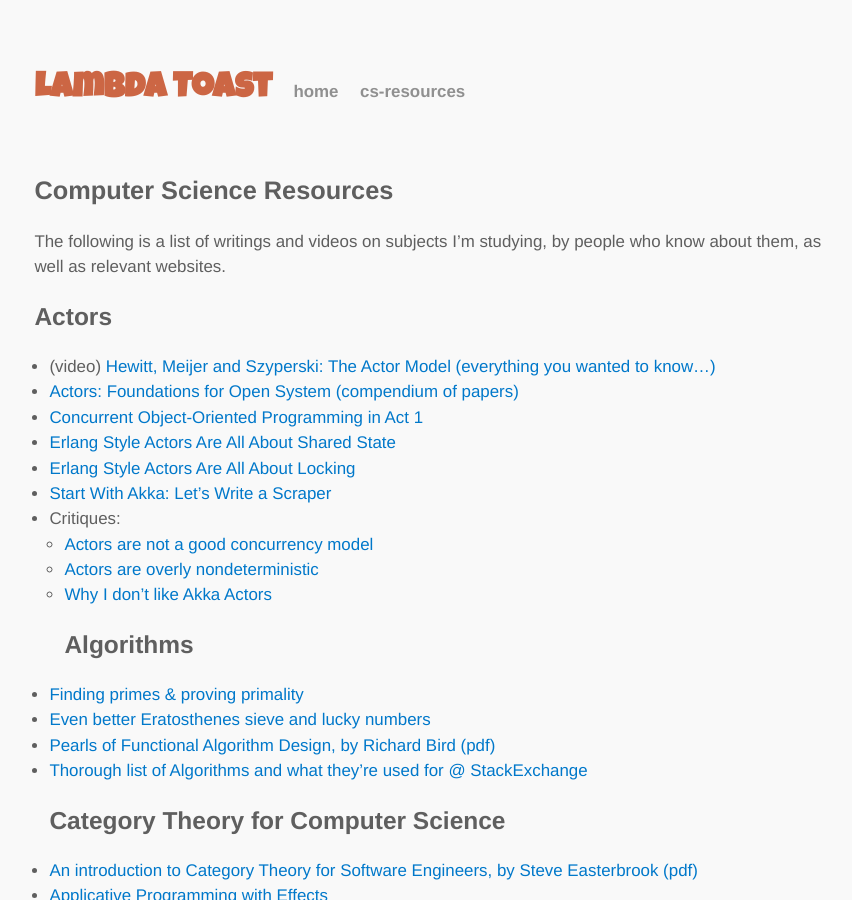
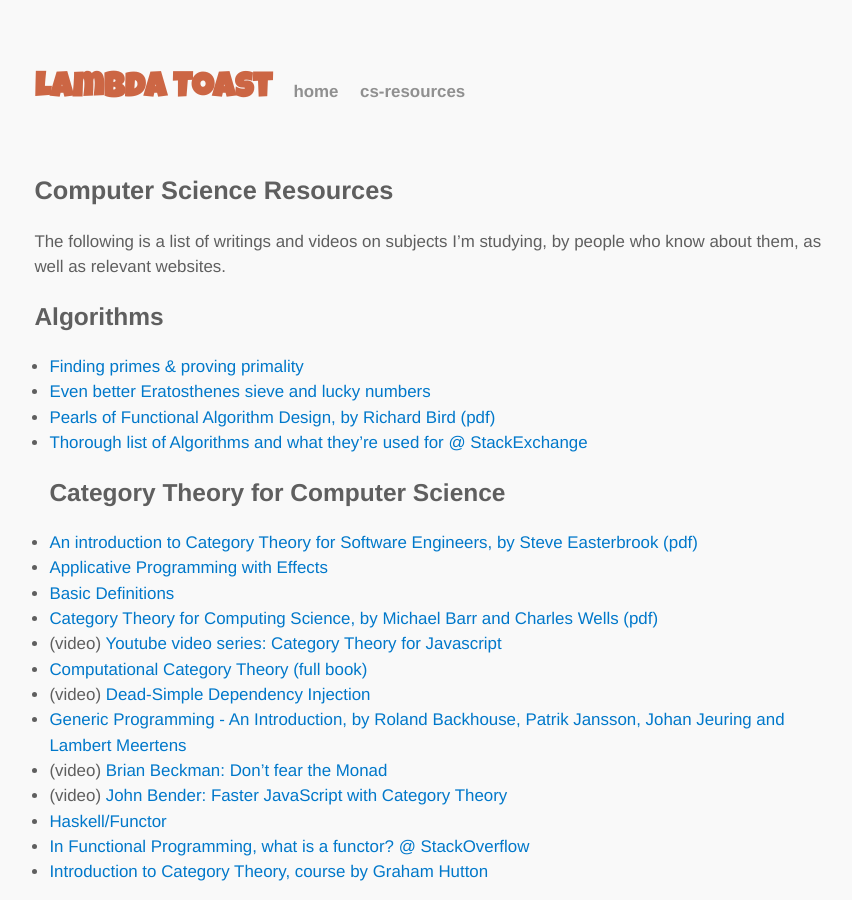
Before and after one commit to lambdatoast/lambdatoast.github.com, a Jekyll site: the page built from cs-resources/index.md, in a window 1280 px wide and 900 px high. Shown: the whole window, without its empty margins (200-1052 px from the left). Built offline with Jekyll 4.4.1, drawn with Linux system fonts in a browser that asks for light colours; some of the changed text lies outside the part shown.

Commit message:
Made Actors a subsection of the Distributed / Concurrency section.

```diff
--- a/cs-resources/index.md
+++ b/cs-resources/index.md
@@ -8,17 +8,6 @@
 The following is a list of writings and videos on subjects I'm
 studying, by people who know about them, as well as relevant websites.
 
-## Actors
-  - (video) [Hewitt, Meijer and Szyperski: The Actor Model (everything you wanted to know...)](http://www.youtube.com/watch?v=7erJ1DV_Tlo)
-  - [Actors: Foundations for Open System (compendium of papers)](http://erights.org/history/actors.html)
-  - [Concurrent Object-Oriented Programming in Act 1](http://web.media.mit.edu/~lieber/Lieberary/OOP/Act-1/Concurrent-OOP-in-Act-1.html)
-  - [Erlang Style Actors Are All About Shared State](http://james-iry.blogspot.com.ar/2009/04/erlang-style-actors-are-all-about.html)
-  - [Erlang Style Actors Are All About Locking](http://james-iry.blogspot.com.ar/2009/04/erlang-style-actors-are-all-about_16.html)
-  - [Start With Akka: Let's Write a Scraper](http://sap1ens.com/blog/2013/12/04/start-with-akka-lets-write-a-scraper/)
-  - Critiques:
-    + [Actors are not a good concurrency model](http://pchiusano.blogspot.com.ar/2010/01/actors-are-not-good-concurrency-model.html)
-    + [Actors are overly nondeterministic](http://pchiusano.blogspot.co.uk/2013/09/actors-are-overly-nondeterminstic.html)
-    + [Why I don't like Akka Actors](http://noelwelsh.com/programming/2013/03/04/why-i-dont-like-akka-actors/)
 ## Algorithms
   - [Finding primes & proving primality](http://primes.utm.edu/prove/index.html)
   - [Even better Eratosthenes sieve and lucky numbers](http://article.gmane.org/gmane.comp.lang.haskell.cafe/19470)
```
Also changed, not shown: other parts of cs-resources/index.md (+10 -0 lines).
